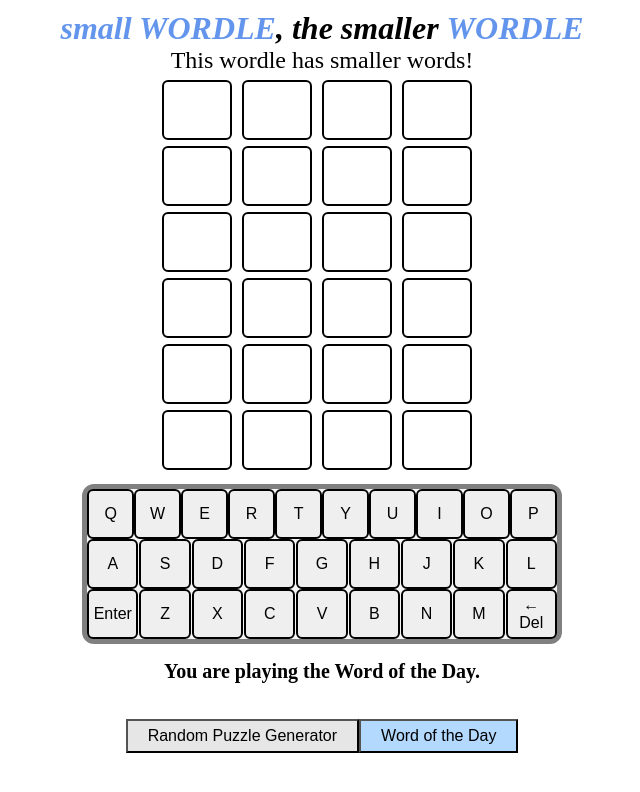
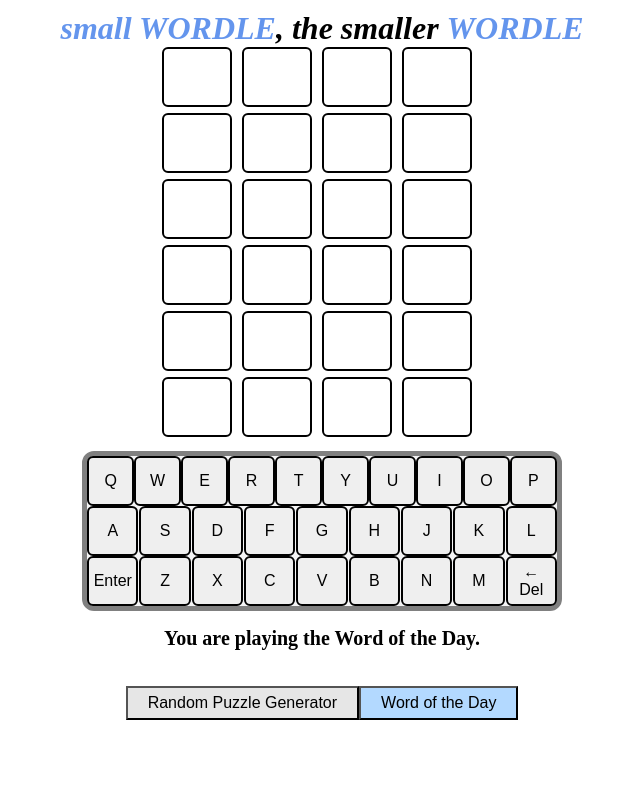
Before and after one commit to keepfacesbeard/SmallWordle, a plain HTML site: page index.html in a window 1280 px wide. Shown: the whole page, without its empty margins (318-958 px from the left). Drawn offline with Linux system fonts and the light colour scheme.

Commit message:
deleted subtitle

```diff
--- a/index.html
+++ b/index.html
@@ -20,7 +20,6 @@
 
     <div class="main-container" id="main">
         <div id="header"><span class="wordle">small WORDLE</span>, the smaller <span class="wordle">WORDLE</span></div>
-        <div id="subheader">This wordle has smaller words!</div>
 
         <div id="gamearea">
             <div id="wordboard">
```
Also changed, not shown: script.js (+2 -0 lines).
